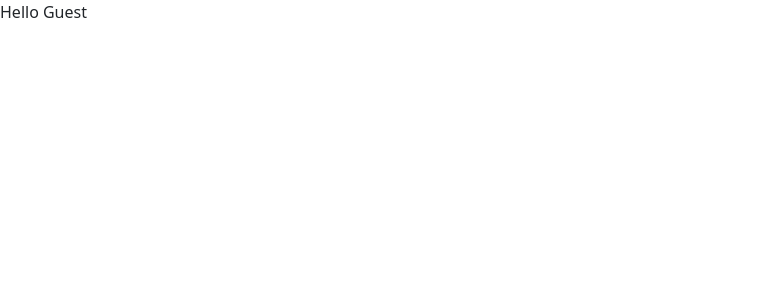
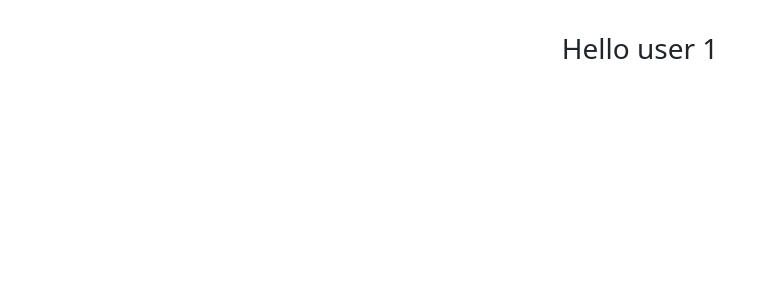
Before and after one commit to Shashank-g1/blog-website, a React (Create React App) app: page /ShowBlogDetails/1 in a window 1280 px wide. Shown: the top 300 px of the page, without its empty margins (0-775 px from the left). Built offline with nearby package versions, Linux system fonts and the light colour scheme.

Commit message:
some minor changes

```diff
--- a/src/pages/HomePage.module.less
+++ b/src/pages/HomePage.module.less
@@ -1,10 +1,10 @@
 .container {
-  margin-top: 2rem;
+  margin: 2rem 0 0 0.7rem;
 
   &__tableDescription {
     width: 70rem;
   }
 }
 .contentDivider {
-  width: 130%;
+  width: 125%;
 }
--- a/src/pages/ShowBlogDetails.js
+++ b/src/pages/ShowBlogDetails.js
@@ -1,14 +1,14 @@
 import React from "react";
 import { useParams } from "react-router";
+import styles from "./ShowBlogDetails.module.less";
 
 function ShowBlogDetails() {
   const id = useParams();
 
-  console.log(id.id);
-
   return (
-    <div>
-      <p>Hello Guest</p>
+    <div className={styles.container}>
+      <h3>Hello user {id.id}</h3>
+      <p> </p>
     </div>
   );
 }
--- /dev/null
+++ b/src/pages/ShowBlogDetails.module.less
@@ -0,0 +1,4 @@
+.container {
+  text-align: center;
+  margin-top: 2rem;
+}
```
